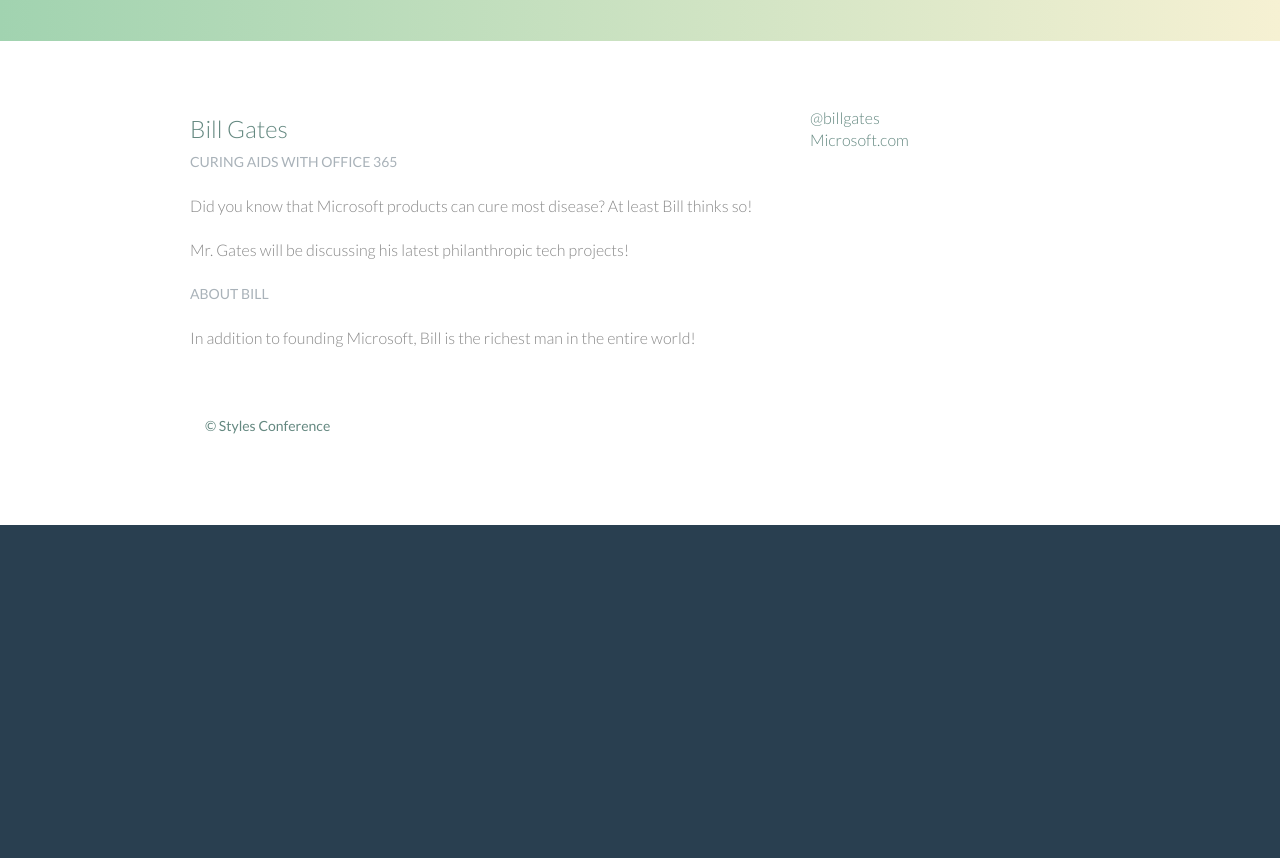
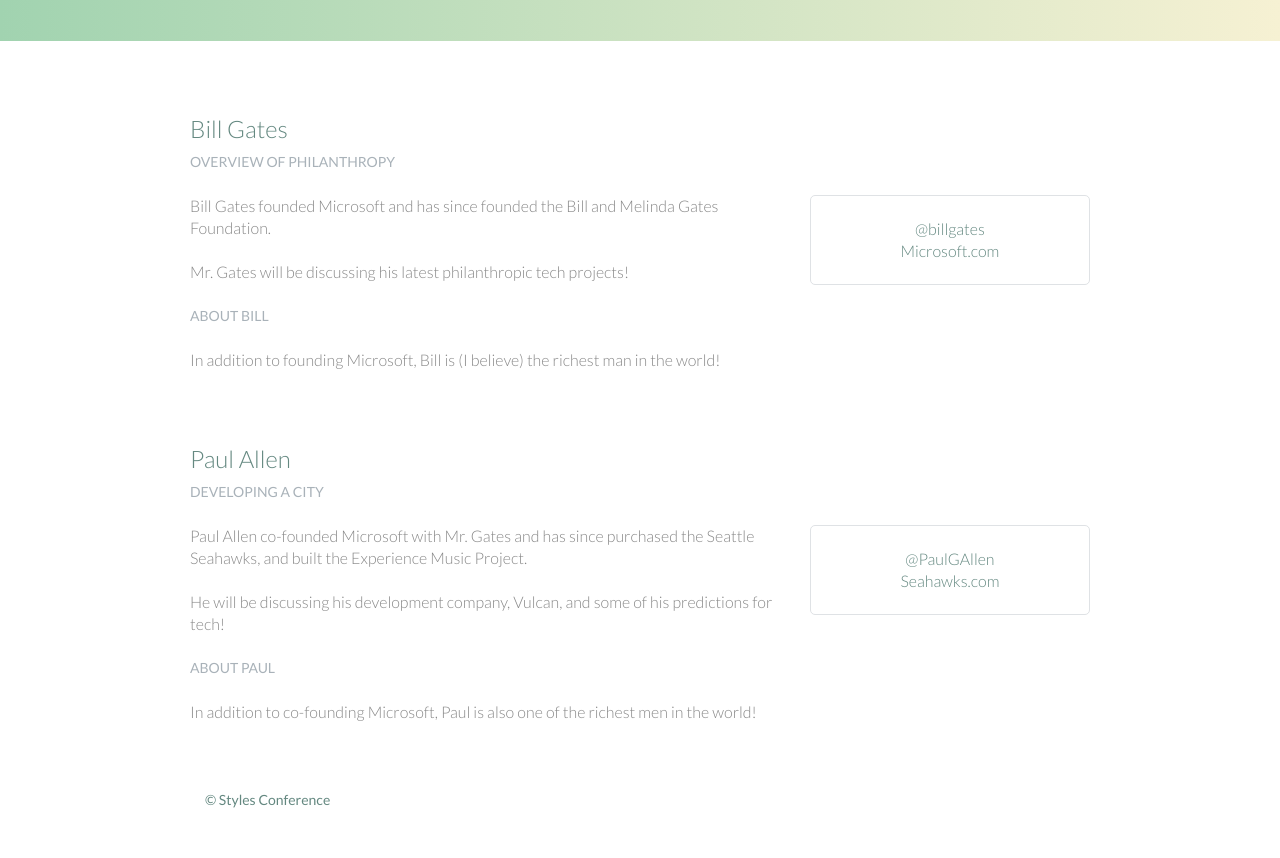
Before and after one commit to bbarrows89/shay-howe-HTML_CSS, a plain HTML site: page styles-conference (shayhowe)/speakers.html in a window 1280 px wide. Shown: the part 355-1213 px from the top of the page. Before the commit the page ends 880 px from the top, so only its background shows below. Drawn offline with Linux system fonts and the light colour scheme.

Commit message:
worked on speakers page

```diff
--- a/styles-conference (shayhowe)/assets/stylesheets/main.css
+++ b/styles-conference (shayhowe)/assets/stylesheets/main.css
@@ -348,3 +348,21 @@ Navigation
 .nav li:last-child {
   margin-right: 0;
 }
+
+/*
+===================
+Speakers
+===================
+*/
+
+.speaker-info {
+	border: 1px solid #dfe2e5;
+  border-radius: 5px;
+  margin-top: 88px;
+  padding: 22px 0;
+  text-align: center;
+}
+
+.speaker {
+	margin-bottom: 44px;
+}
--- a/styles-conference (shayhowe)/speakers.html
+++ b/styles-conference (shayhowe)/speakers.html
@@ -57,15 +57,15 @@
 					<div class="col-2-3">
 
 						<h2>Bill Gates</h2>
-						<h5>Curing AIDS with Office 365</h5>
+						<h5>Overview of Philanthropy</h5>
 
-						<p>Did you know that Microsoft products can cure most disease? At least Bill thinks so!</p>
+						<p>Bill Gates founded Microsoft and has since founded the Bill and Melinda Gates Foundation.</p>
 
 						<p>Mr. Gates will be discussing his latest philanthropic tech projects!</p>
 
 						<h5>About Bill</h5>
 
-						<p>In addition to founding Microsoft, Bill is the richest man in the entire world!</p>
+						<p>In addition to founding Microsoft, Bill is (I believe) the richest man in the world!</p>
 
 					</div><!--
 
@@ -75,6 +75,37 @@
 						<ul>
 							<li><a href="https://twitter.com/billgates">@billgates</a></li>
 							<li><a href="http://www.microsoft.com/">Microsoft.com</a></li>
+						</ul>
+
+					</div>
+					</aside>
+				</section>
+
+				<!-- Paul Allen -->
+
+				<section id="paul-allen">
+
+					<div class="col-2-3">
+
+						<h2>Paul Allen</h2>
+						<h5>Developing a City</h5>
+
+						<p>Paul Allen co-founded Microsoft with Mr. Gates and has since purchased the Seattle Seahawks, and built the Experience Music Project.</p>
+
+						<p>He will be discussing his development company, Vulcan, and some of his predictions for tech!</p>
+
+						<h5>About Paul</h5>
+
+						<p>In addition to co-founding Microsoft, Paul is also one of the richest men in the world!</p>
+
+					</div><!--
+
+					--><aside class="col-1-3">
+					<div class="speaker-info">
+
+						<ul>
+							<li><a href="https://twitter.com/paulgallen">@PaulGAllen</a></li>
+							<li><a href="http://www.seahawks.com/">Seahawks.com</a></li>
 						</ul>
 
 					</div>
```
